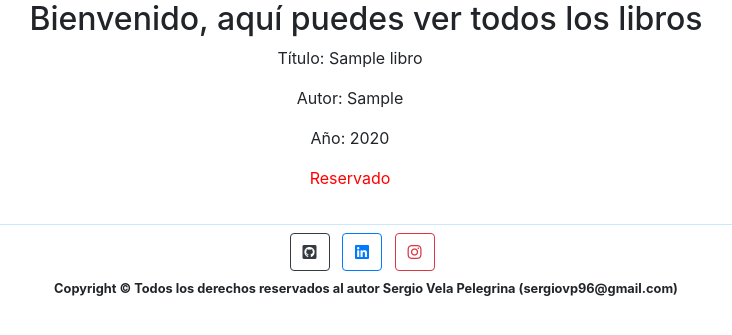
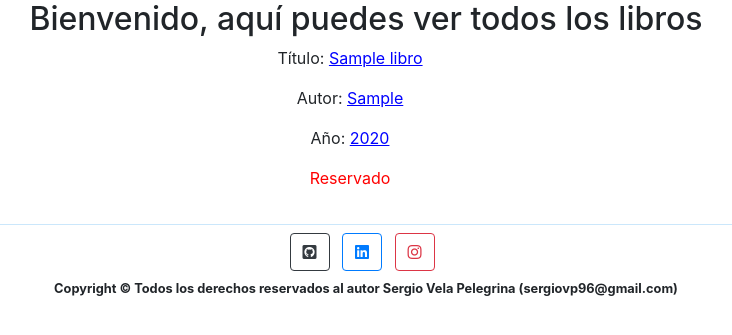
Before and after one commit to sergiovp/DAI, a Django app: page /libros in a window 1280 px wide. Shown: the part 56-391 px from the top of the page, without its empty margins (274-1006 px from the left). Run offline with Django 3.2, Linux system fonts and the light colour scheme; tables that the repository leaves empty hold one stand-in row (values such as "Sample post").

Commit message:
Añadida regla CSS para mostrar información de libros y préstamos

```diff
--- a/DjangoApp/app/static/estilos/estilo.css
+++ b/DjangoApp/app/static/estilos/estilo.css
@@ -41,3 +41,9 @@
 #libro {
     margin-right: 2em;
 }
+
+/* Página préstamos */
+.datos_reserva, .datos_libro {
+    color: blue;
+    text-decoration: underline;
+}
```
